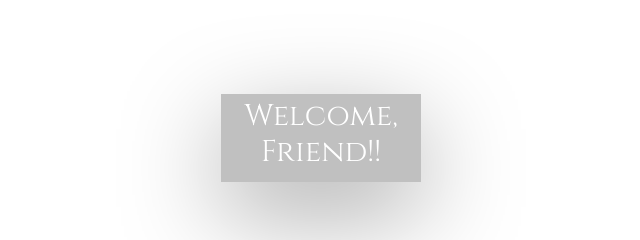
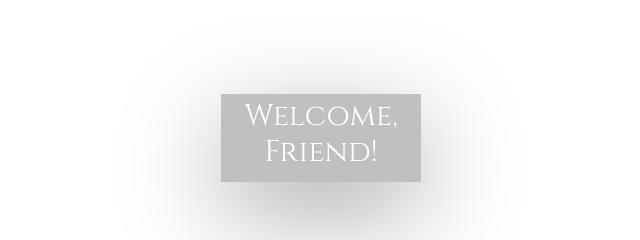
Before and after one commit to VillePajala/My-Portfolio-Site, a plain HTML site: page index.html in a window 1280 px wide. Shown: the part 106-346 px from the top of the page, 319-959 px from the left. Drawn offline with nearby package versions, Linux system fonts and the light colour scheme.

Commit message:
Revert "Minor change"
This reverts commit 5c9c4b58e8e4d21d2684f98a501baa4ffdd087be.

```diff
--- a/index.html
+++ b/index.html
@@ -15,7 +15,7 @@
 
 
   <div class="container" id="start_button">
-    <h1>Welcome,<br> Friend!!</h1>
+    <h1>Welcome,<br> Friend!</h1>
   </div>
 
 
```
